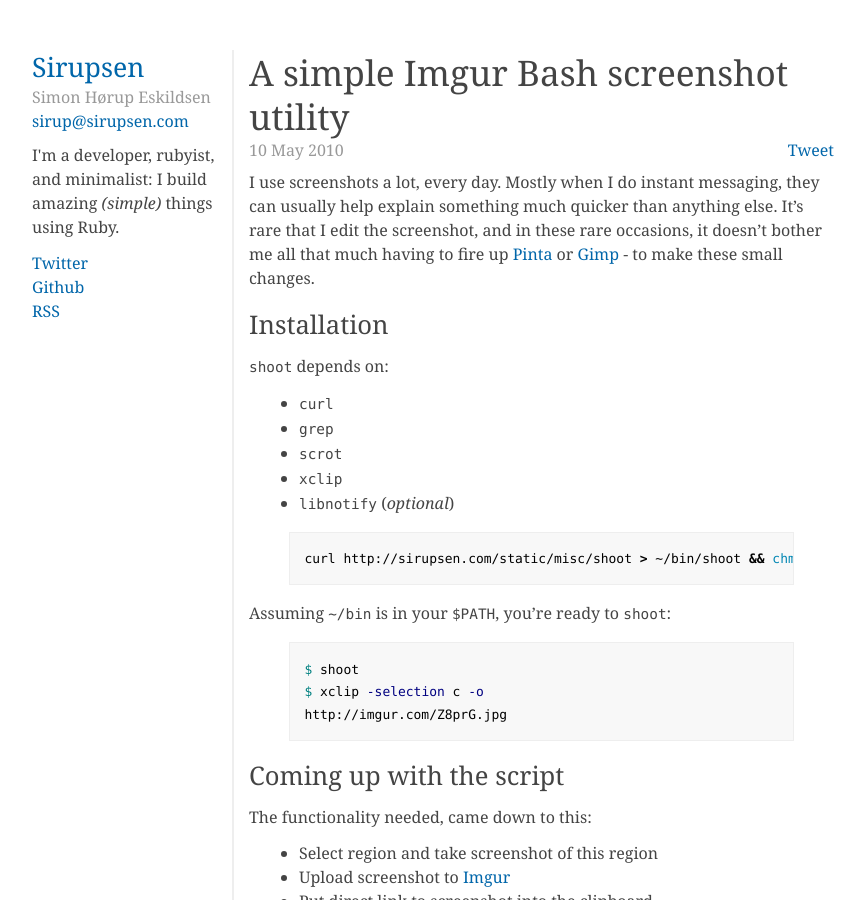
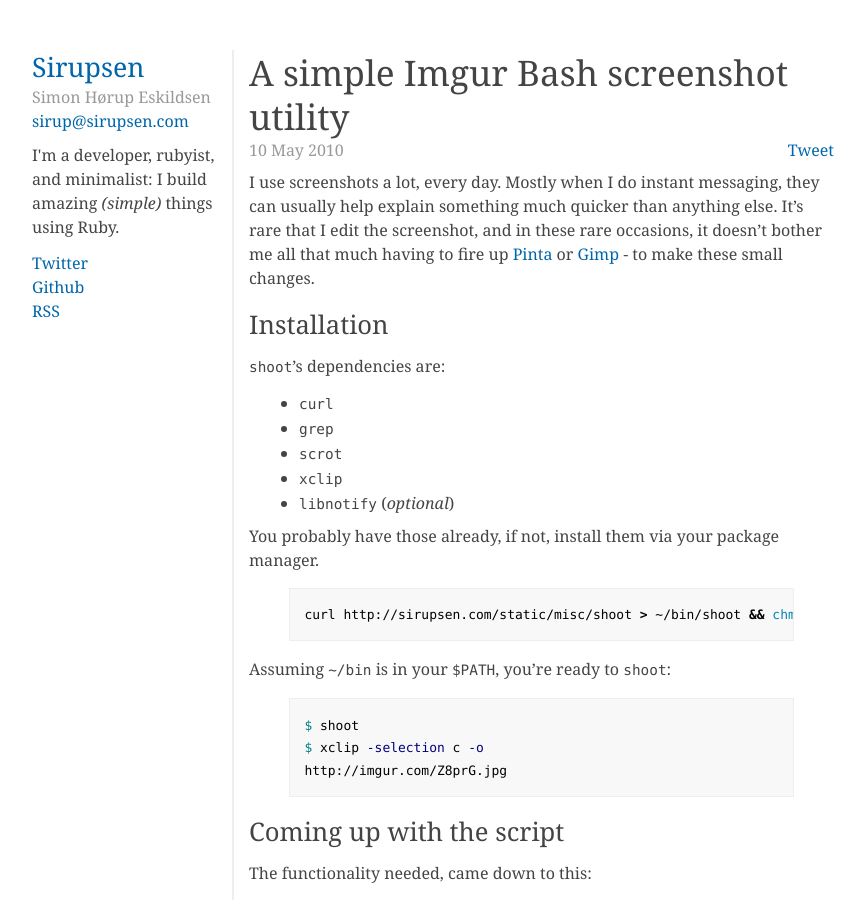
Before and after one commit to igor47/blog, a Jekyll site: the page built from _posts/2010-05-10-a-simple-imgur-bash-screenshot-utility.md, in a window 1280 px wide and 900 px high. Shown: the whole window, without its empty margins (18-883 px from the left). Built offline with Jekyll 4.4.1, drawn with Linux system fonts in a browser that asks for light colours; Markdown is read by kramdown in place of the engine named in the settings; comment, search, counter and statistics services are not loaded.

Commit message:
Dependency instructions.

```diff
--- a/_posts/2010-05-10-a-simple-imgur-bash-screenshot-utility.md
+++ b/_posts/2010-05-10-a-simple-imgur-bash-screenshot-utility.md
@@ -7,13 +7,15 @@
 
 ## Installation
 
-`shoot` depends on:
+`shoot`'s dependencies are:
 
 * `curl`
 * `grep`
 * `scrot`
 * `xclip`
 * `libnotify` (*optional*)
+
+You probably have those already, if not, install them via your package manager.
 
 {% highlight bash %}
 curl http://sirupsen.com/static/misc/shoot > ~/bin/shoot && chmod 755 ~/bin/shoot
```
